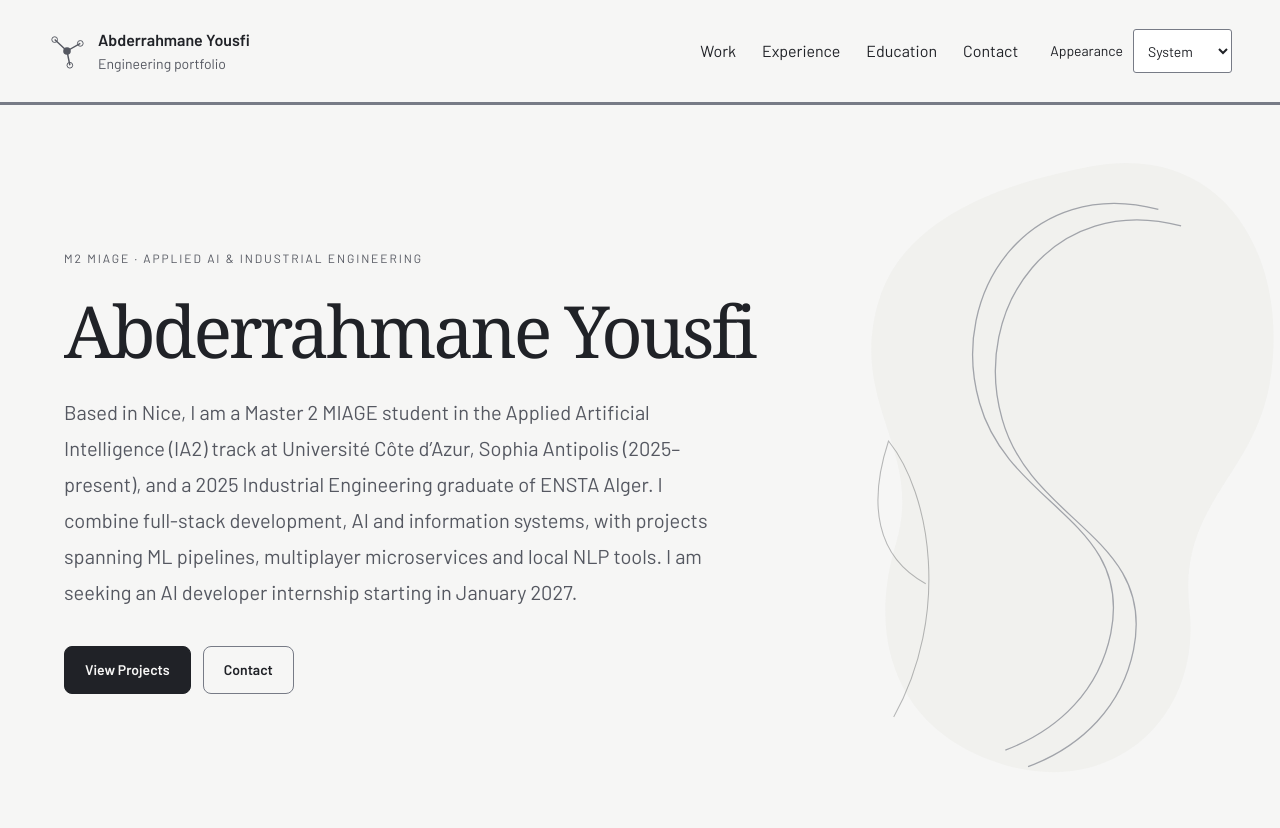
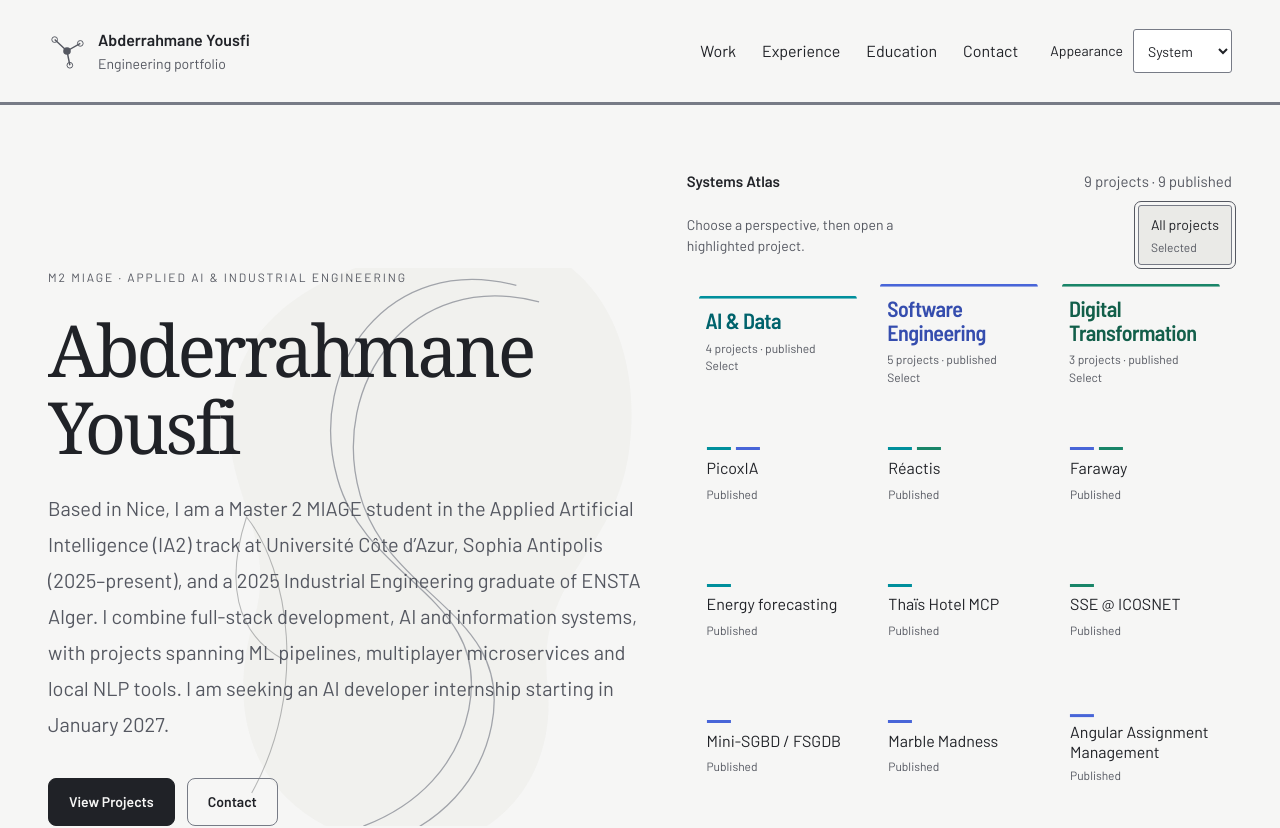
Before and after one commit to AbderahmaneYOUSFI/repo-yousfi, a Next.js app: page / in a window 1280 px wide. Shown: the top 828 px of the page. Built offline with nearby package versions, Linux system fonts and the light colour scheme.

Commit message:
Align Global personal hero beside atlas on desktop

```diff
--- a/src/components/atlas-interaction.tsx
+++ b/src/components/atlas-interaction.tsx
@@ -27,14 +27,15 @@ export function AtlasSelectionProvider({ selected: initialSelection, children }:
   return <AtlasContext value={{ selected, select }}>{children}</AtlasContext>;
 }
 
-export function HomeAtlasPresentation({ personal, perspectives, atlasClassName, children }: {
+export function HomeAtlasPresentation({ personal, perspectives, atlasClassName, globalClassName, children }: {
   personal: ReactNode;
   perspectives: Record<CareerPathSlug, ReactNode>;
   atlasClassName: string;
+  globalClassName: string;
   children: ReactNode;
 }) {
   const { selected } = useAtlas();
-  return <div className={selected ? "hero wrap path-hero" : undefined}
+  return <div className={selected ? "hero wrap path-hero" : globalClassName}
     data-identity={selected ? pathIdentity[selected] : "home"}>
     {selected ? perspectives[selected] : personal}
     <div className={selected ? undefined : atlasClassName} style={{ minWidth: 0 }}>{children}</div>
--- a/src/components/hero.module.css
+++ b/src/components/hero.module.css
@@ -112,3 +112,20 @@
   .hero { padding: 9rem 3rem; }
   .heading { font-size: 4.5rem; }
 }
+
+/* Match the career hero's desktop grid without applying its heading styles.
+   Below this breakpoint, retain the personal hero's existing stacked layout. */
+@media (min-width: 1101px) {
+  .globalLayout {
+    display: grid;
+    grid-template-columns: 1.12fr 1fr;
+    gap: 28px;
+    align-items: center;
+    width: min(1200px, calc(100% - 96px));
+    margin-inline: auto;
+    padding: 64px 0 48px;
+    min-height: 720px;
+  }
+  .globalLayout > .hero { min-width: 0; padding: 0; border-bottom: 0; }
+  .globalLayout > .atlas { width: auto; max-width: none; margin: 0; padding: 0; }
+}
--- a/src/components/hero.tsx
+++ b/src/components/hero.tsx
@@ -82,7 +82,7 @@ export function Hero({ slug }: { slug?: CareerPathSlug }) {
       "ai-data": <CareerHero slug="ai-data" />,
       software: <CareerHero slug="software" />,
       digital: <CareerHero slug="digital" />,
-    }} atlasClassName={`wrap ${styles.atlas}`}>
+    }} atlasClassName={`wrap ${styles.atlas}`} globalClassName={styles.globalLayout}>
       <SystemsAtlas />
     </HomeAtlasPresentation>
   </AtlasSelectionProvider>;
```
Also changed, not shown: 1 other file (tests, documents, lock files or other folders).
